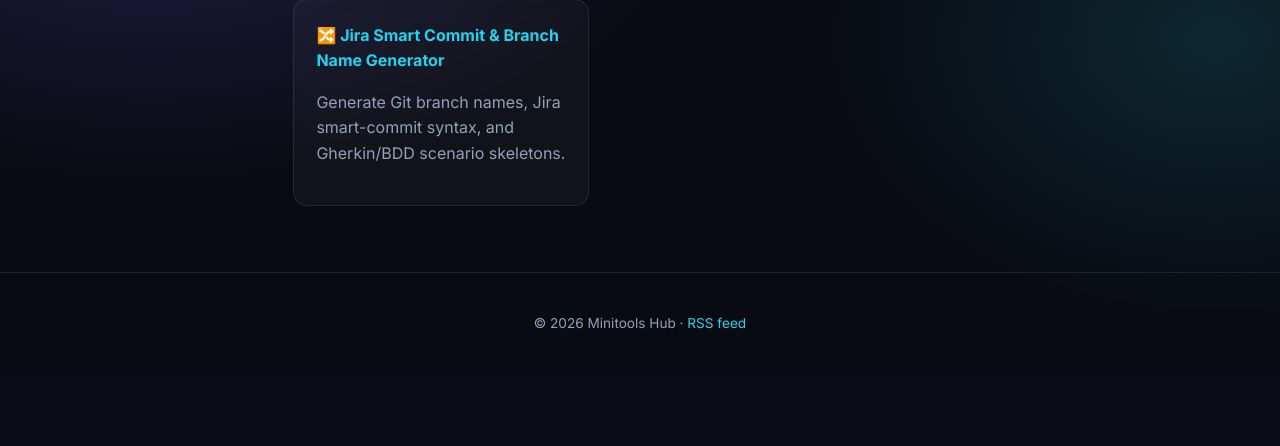
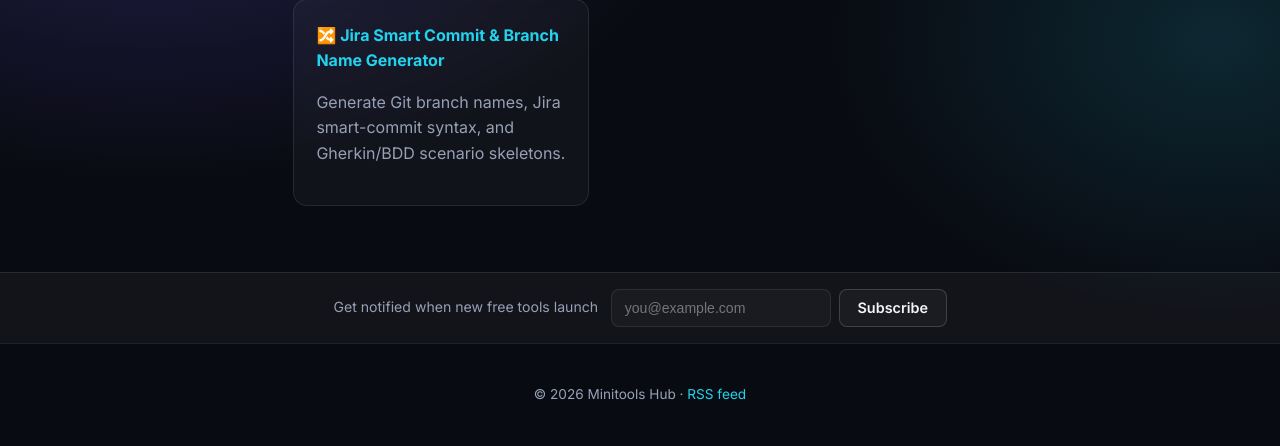
Before and after one commit to jimc4rry/mini-tools, a Django app: page / in a window 1280 px wide. Shown: the part 841-1287 px from the top of the page. Before the commit the page ends 1170 px from the top, so only its background shows below. Run offline with Django 5.2, Linux system fonts and the light colour scheme; data comes from the database, SQL or seed files in the repository.

Commit message:
Add newsletter / product-updates signup
New apps/newsletter with a Subscriber model (email, created_at), a
footer bar form in base.html, honeypot + rate limiting (same pattern as
apps/feedback), and idempotent get_or_create on subscribe so the public
form never reveals whether an email is already on the list. Admin-only
for now - no ESP (Brevo/SendGrid) integration until that's wired up with
real API credentials.

Co-Authored-By: Claude Sonnet 5 <noreply@anthropic.com>

```diff
--- /dev/null
+++ b/apps/newsletter/urls.py
@@ -0,0 +1,9 @@
+from django.urls import path
+
+from . import views
+
+app_name = "newsletter"
+
+urlpatterns = [
+    path("subscribe/", views.subscribe, name="subscribe"),
+]
--- a/config/settings/base.py
+++ b/config/settings/base.py
@@ -42,6 +42,7 @@ INSTALLED_APPS = [
     "apps.jira_helpers",
     "apps.feedback",
     "apps.og_image",
+    "apps.newsletter",
 ]
 
 MIDDLEWARE = [
--- a/config/urls.py
+++ b/config/urls.py
@@ -28,4 +28,5 @@ urlpatterns = [
     path("jira-helpers/", include("apps.jira_helpers.urls")),
     path("feedback/", include("apps.feedback.urls")),
     path("og-image/", include("apps.og_image.urls")),
+    path("newsletter/", include("apps.newsletter.urls")),
 ]
--- a/templates/base.html
+++ b/templates/base.html
@@ -232,6 +232,28 @@
       font-size: 0.85rem;
       padding: 2.5rem 1rem;
       border-top: 1px solid var(--border);
+    }
+    .newsletter-bar {
+      display: flex;
+      align-items: center;
+      justify-content: center;
+      flex-wrap: wrap;
+      gap: 0.8rem;
+      padding: 1rem;
+      background: var(--surface);
+      border-top: 1px solid var(--border);
+      text-align: center;
+    }
+    .newsletter-bar span { color: var(--muted); font-size: 0.88rem; }
+    .newsletter-form { display: flex; gap: 0.5rem; flex-wrap: wrap; justify-content: center; }
+    .newsletter-form input[type="email"] {
+      padding: 0.5rem 0.8rem;
+      border-radius: 8px;
+      border: 1px solid var(--border);
+      background: rgba(255, 255, 255, 0.03);
+      color: var(--text);
+      font-size: 0.88rem;
+      min-width: 220px;
     }
 
     /* Feedback modal */
@@ -604,6 +626,19 @@
       </div>
     </main>
   </div>
+  <div class="newsletter-bar">
+    <span>{% trans "Get notified when new free tools launch" %}</span>
+    <form method="post" action="{% url 'newsletter:subscribe' %}" class="newsletter-form">
+      {% csrf_token %}
+      <input type="hidden" name="next" value="{{ request.path }}">
+      <div style="position:absolute; left:-9999px;" aria-hidden="true">
+        <label for="id_nl_website"></label>
+        <input type="text" id="id_nl_website" name="website" tabindex="-1" autocomplete="off">
+      </div>
+      <input type="email" name="email" placeholder="{% trans 'you@example.com' %}" required>
+      <button type="submit" class="btn-secondary">{% trans "Subscribe" %}</button>
+    </form>
+  </div>
   <footer>&copy; {% now "Y" %} Minitools Hub &middot; <a href="{% url 'core:feed' %}">{% trans "RSS feed" %}</a></footer>
   {% include "feedback/_modal.html" %}
 
```
Also changed, not shown: apps/newsletter/admin.py (added, +10 -0 lines), apps/newsletter/apps.py (added, +8 -0 lines), apps/newsletter/forms.py (added, +23 -0 lines), apps/newsletter/models.py (added, +12 -0 lines), apps/newsletter/views.py (added, +45 -0 lines), apps/newsletter/__init__.py (added), apps/newsletter/migrations/0001_initial.py (added), apps/newsletter/migrations/__init__.py (added), locale/el/LC_MESSAGES/django.po, 1 other file.
